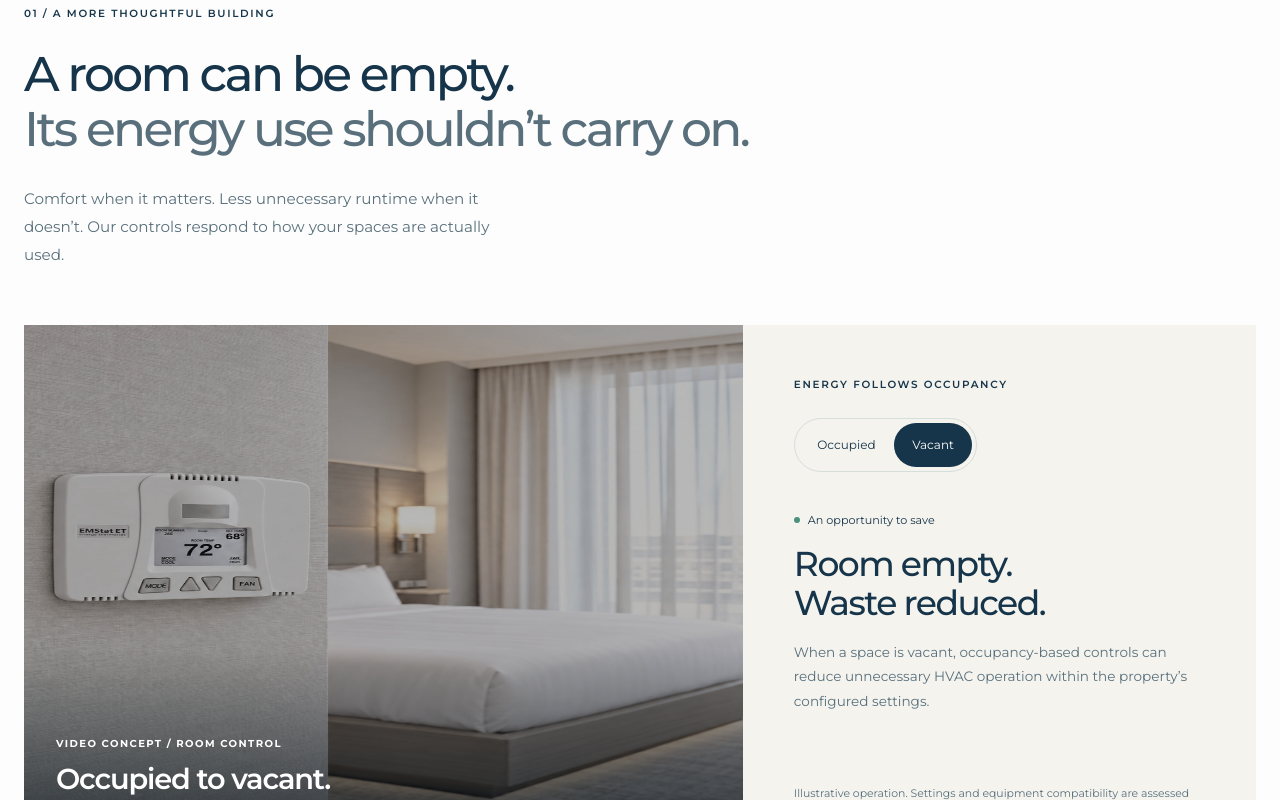
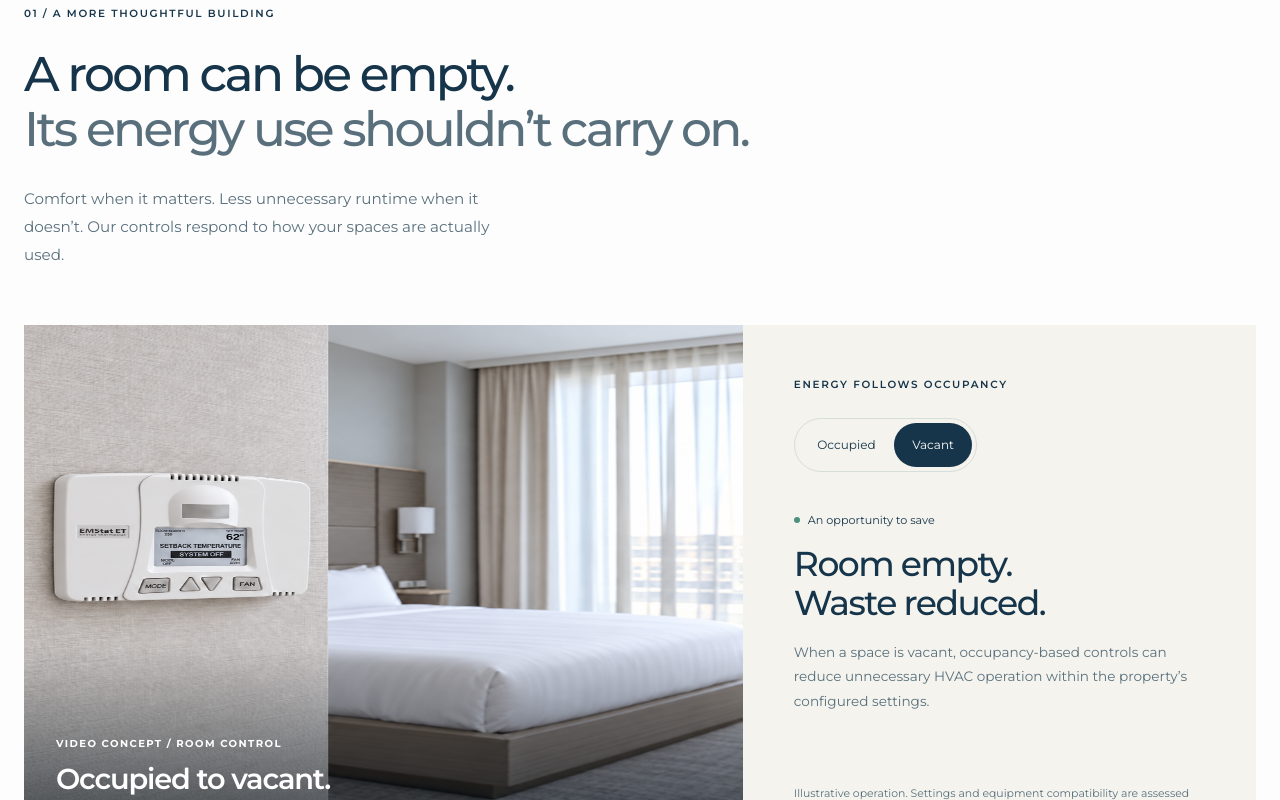
Before and after one commit to MannLester/Lodge-Tech-Website, a Next.js app in the folder apps/web/: page / in a window 1280 px wide. Both pictures are taken after a click on the button "Vacant". Shown: the part 819-1619 px from the top of the page. Built offline with nearby package versions, Linux system fonts and the light colour scheme.

Commit message:
enhance: switch occupancy imagery with room state

```diff
--- a/apps/web/src/app/marketing.css
+++ b/apps/web/src/app/marketing.css
@@ -140,10 +140,21 @@
   overflow: hidden;
 }
 .marketing-site .occupancy-photo img {
-  transition: filter 600ms ease;
-}
-.marketing-site .occupancy-photo[data-occupied="false"] img {
-  filter: brightness(0.72) saturate(0.65);
+  opacity: 0;
+  transition: opacity 600ms ease;
+}
+.marketing-site
+  .occupancy-photo[data-occupied="true"]
+  img[data-state="occupied"],
+.marketing-site
+  .occupancy-photo[data-occupied="false"]
+  img[data-state="vacant"] {
+  opacity: 1;
+}
+@media (prefers-reduced-motion: reduce) {
+  .marketing-site .occupancy-photo img {
+    transition: none;
+  }
 }
 .marketing-site .occupancy-video-brief {
   position: absolute;
--- a/apps/web/src/features/home/ui/value-section.tsx
+++ b/apps/web/src/features/home/ui/value-section.tsx
@@ -2,7 +2,8 @@
 
 import Image from "next/image";
 import { useState } from "react";
-import roomImage from "@assets/gem-stat-et/guest-room.jpeg";
+import occupiedRoomImage from "@assets/gem-stat-et/occupied-room.jpeg";
+import vacantRoomImage from "@assets/gem-stat-et/vacant-room.png";
 
 export function ValueSection() {
   const [occupied, setOccupied] = useState(true);
@@ -30,12 +31,30 @@ export function ValueSection() {
         <div className="occupancy-layout">
           <div className="occupancy-photo" data-occupied={occupied}>
             <Image
-              alt="A wall-mounted thermostat beside a comfortable guest room"
+              alt={
+                occupied
+                  ? "Illustrative thermostat in an occupied guest room"
+                  : ""
+              }
+              aria-hidden={!occupied}
               className="object-cover object-[center_44%]"
+              data-state="occupied"
               fill
               placeholder="blur"
               sizes="(max-width: 767px) 92vw, 60vw"
-              src={roomImage}
+              src={occupiedRoomImage}
+            />
+            <Image
+              alt={
+                occupied ? "" : "Illustrative thermostat in a vacant guest room"
+              }
+              aria-hidden={occupied}
+              className="object-cover object-[center_44%]"
+              data-state="vacant"
+              fill
+              placeholder="blur"
+              sizes="(max-width: 767px) 92vw, 60vw"
+              src={vacantRoomImage}
             />
             <div className="occupancy-video-brief">
               <span>Video concept / Room control</span>
```
Also changed, not shown: 1 other file (tests, documents, lock files or other folders).
